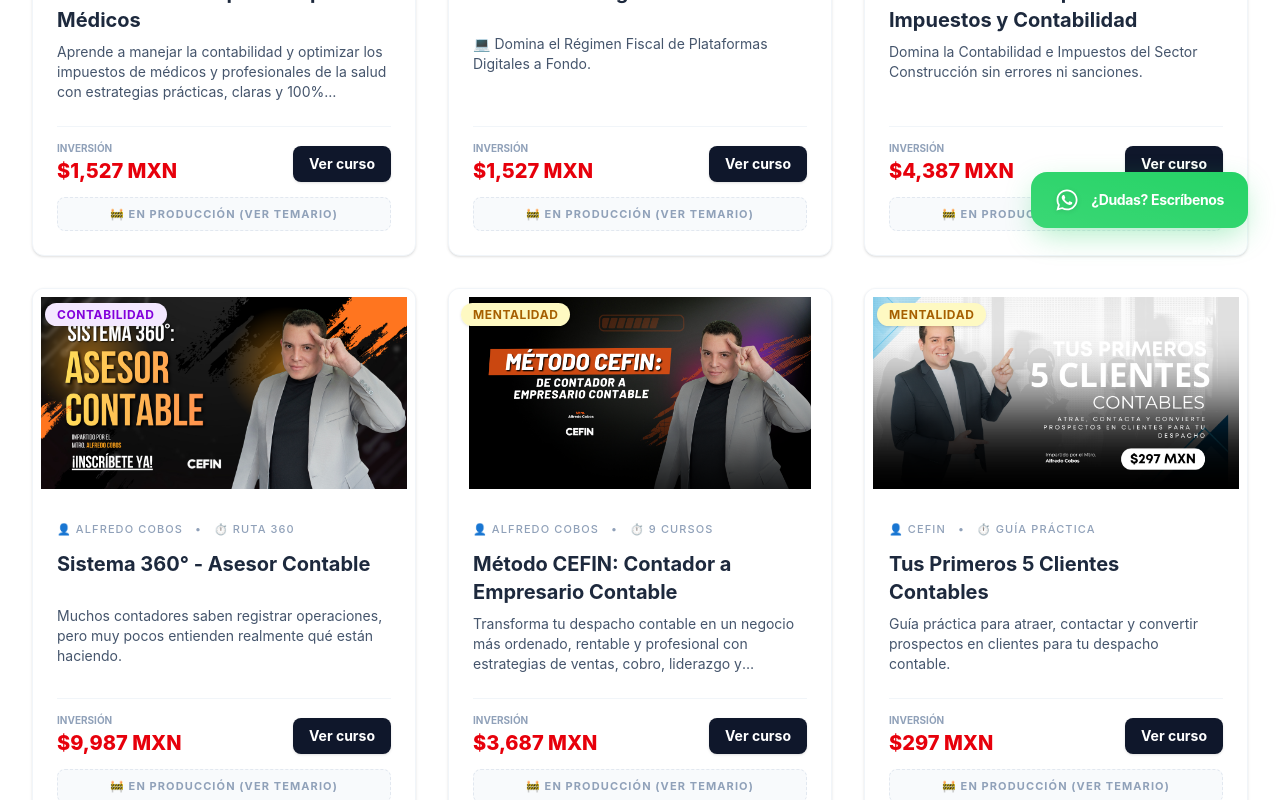
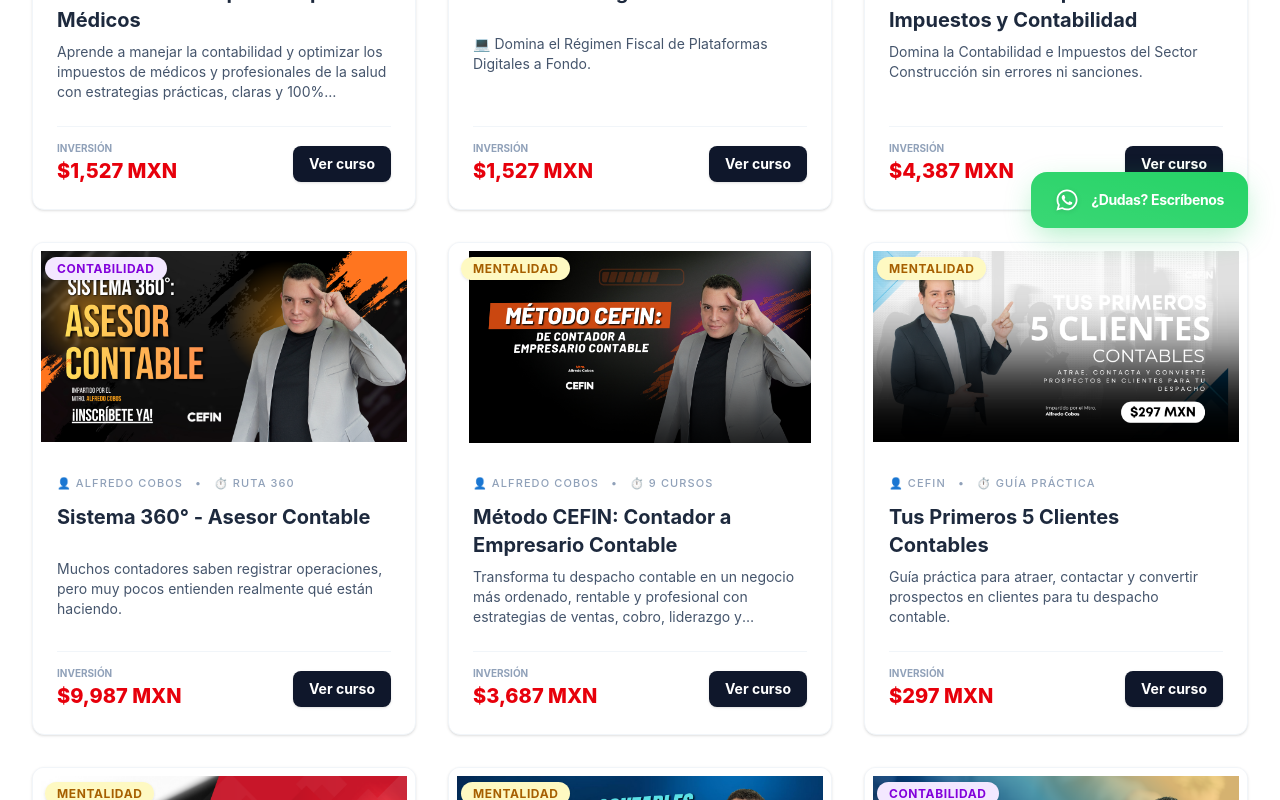
Before and after one commit to alfredo31410-ctrl/cefin-web, a Next.js app: page /cursos in a window 1280 px wide. Shown: the part 540-1340 px from the top of the page. Built offline with nearby package versions, Linux system fonts and the light colour scheme.

Commit message:
Add primer link de redireccionamientio a tus primeros 5 clientes, 1 de 4

```diff
--- a/components/CursoCard.tsx
+++ b/components/CursoCard.tsx
@@ -10,24 +10,28 @@
 }
 
 export default function CursoCard({ curso }: Props) {
-  const coloresCategoria = {
+  const coloresCategoria: Record<Curso["categoria"], string> = {
     fiscal: "bg-blue-100 text-blue-700",
     nomina: "bg-green-100 text-green-700",
     contabilidad: "bg-purple-100 text-purple-700",
     mentalidad: "bg-yellow-100 text-yellow-700",
   }
 
-  const rutasEspeciales: Record<string, string> = {
-    "asesor-fiscal-medicos": "/cursos/asesor-fiscal-medicos",
-    "plataformas-digitales": "/cursos/plataformas-digitales",
-  }
-
-  const cursoHref = rutasEspeciales[curso.slug] || `/cursos/${curso.slug}`
+  const cardUrl = curso.cardUrl?.trim()
+  const cursoHref = cardUrl || `/cursos/${curso.slug}`
+  const abrirEnNuevaPestana = Boolean(cardUrl && curso.abrirEnNuevaPestana)
 
   return (
     <motion.div
       whileHover={{ y: -6 }}
-      className="group bg-white rounded-xl shadow-sm hover:shadow-xl transition-all duration-300 overflow-hidden flex flex-col h-full border border-slate-100"
+      className="h-full"
+    >
+      <Link
+        href={cursoHref}
+        target={abrirEnNuevaPestana ? "_blank" : undefined}
+        rel={abrirEnNuevaPestana ? "noopener noreferrer" : undefined}
+        aria-label={`Ver curso: ${curso.titulo}`}
+        className="group flex h-full flex-col overflow-hidden rounded-xl border border-slate-100 bg-white shadow-sm transition-all duration-300 hover:shadow-xl focus-visible:outline-none focus-visible:ring-2 focus-visible:ring-red-600 focus-visible:ring-offset-2"
       >
         <div className="relative w-full h-44 md:h-48 lg:h-52 overflow-hidden bg-white">
           <Image
@@ -47,7 +51,7 @@
                 uppercase
                 tracking-wider
                 shadow-sm
-              ${(coloresCategoria as any)[curso.categoria] || "bg-slate-100 text-slate-700"}
+                ${coloresCategoria[curso.categoria]}
               `}
             >
               {curso.categoria}
@@ -70,7 +74,7 @@
             {curso.descripcion}
           </p>
 
-        <div className="pt-4 border-t border-slate-100 flex flex-col gap-3">
+          <div className="pt-4 border-t border-slate-100">
             <div className="flex items-center justify-between gap-3">
             <div className="flex flex-col">
               <span className="text-[10px] text-slate-400 uppercase font-bold leading-none mb-1">
@@ -81,38 +85,16 @@
               </span>
             </div>
 
-            <Link
-              href={cursoHref}
+            <span
+              aria-hidden="true"
               className="bg-slate-900 text-white px-4 py-2 rounded-lg text-sm font-bold transition-all duration-300 group-hover:bg-red-600 whitespace-nowrap shadow-sm active:scale-95"
             >
               Ver curso
-            </Link>
-          </div>
-
-          <Link
-            href="/proximamente"
-            className="
-              w-full
-              py-2
-              text-center
-              text-[11px]
-              font-bold
-              uppercase
-              tracking-widest
-              text-slate-400
-              bg-slate-50
-              rounded-lg
-              border border-dashed border-slate-200
-              hover:bg-red-50
-              hover:text-red-600
-              hover:border-red-200
-              transition-all
-            "
-          >
-            🚧 En producción (Ver temario)
-          </Link>
+            </span>
             </div>
           </div>
+        </div>
+      </Link>
     </motion.div>
   )
 }
--- a/data/cursos.ts
+++ b/data/cursos.ts
@@ -14,6 +14,8 @@
   instructor: string;
   destacado: boolean;
   hotmart: string;
+  cardUrl?: string;
+  abrirEnNuevaPestana?: boolean;
 };
 
 const cursosBase: Omit<Curso, "slug">[] = [
@@ -162,6 +164,8 @@
   instructor: "CEFIN",
   destacado: false,
   hotmart: "#",
+  cardUrl: "https://cefin.mx/landings/low-tickets/primeros-clientes",
+  abrirEnNuevaPestana: true,
 },
 
 {
@@ -180,6 +184,8 @@
   instructor: "CEFIN",
   destacado: false,
   hotmart: "#",
+  cardUrl: "",
+  abrirEnNuevaPestana: true,
 },
 
 {
@@ -198,6 +204,8 @@
   instructor: "CEFIN",
   destacado: false,
   hotmart: "#",
+  cardUrl: "",
+  abrirEnNuevaPestana: true,
 },
 
 {
@@ -216,6 +224,8 @@
   instructor: "CEFIN",
   destacado: false,
   hotmart: "#",
+  cardUrl: "",
+  abrirEnNuevaPestana: true,
 },
 ];
 
```
Lines whose indentation alone changed are shown as unchanged.
